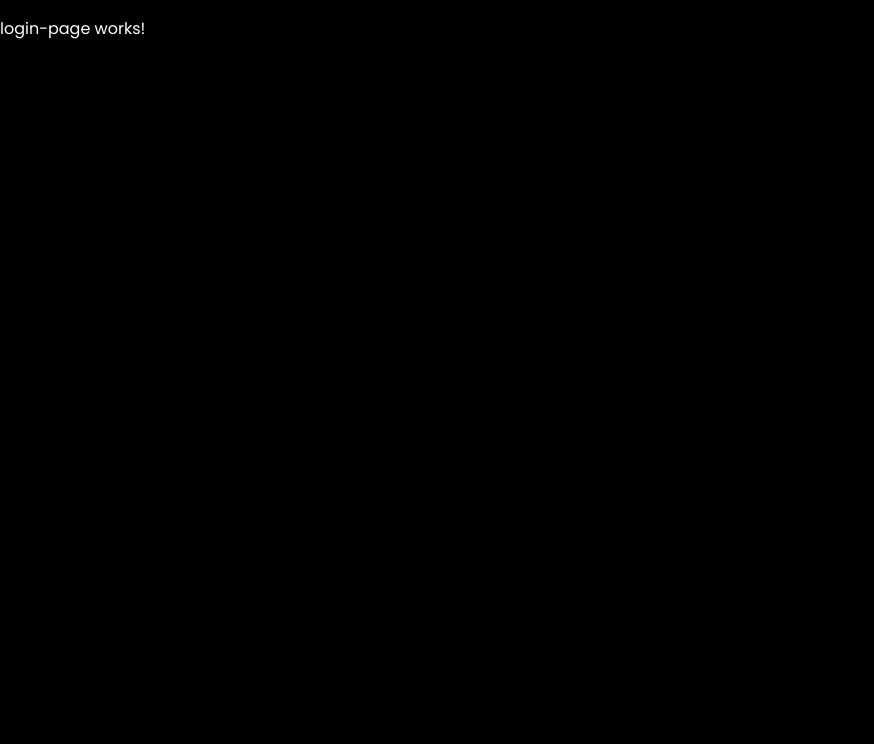
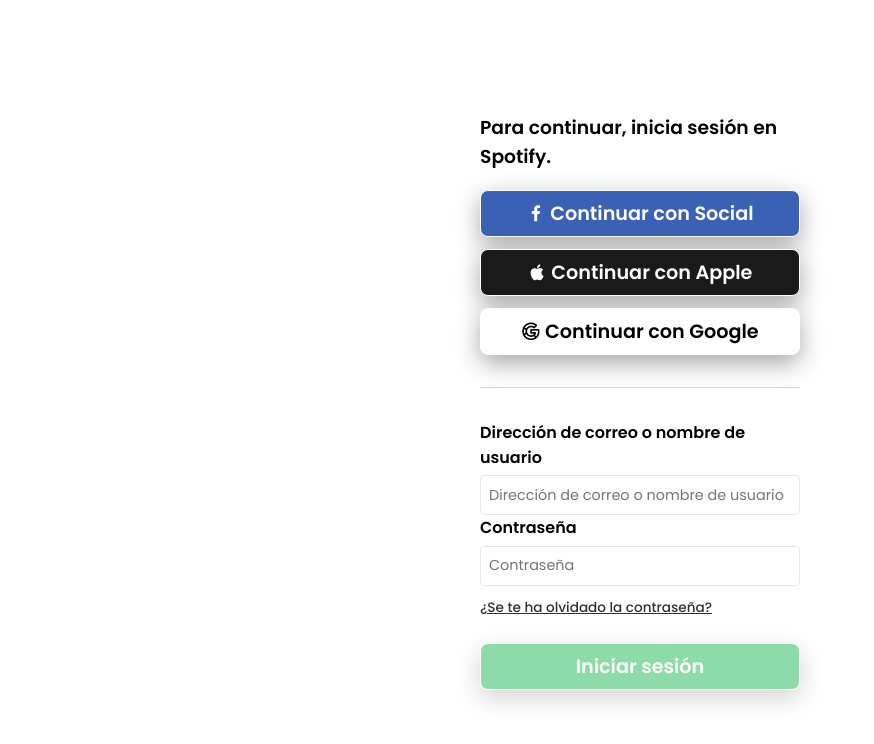
Before and after one commit to Jesus-Rojas/angular-spotify-leifer, an Angular app: page /auth/login in a window 1280 px wide. Shown: the top 744 px of the page, without its empty margins (0-874 px from the left). Built offline with nearby package versions, Linux system fonts and the light colour scheme.

Commit message:
array subscribe and unsubscribe

```diff
--- a/src/app/modules/auth/auth.module.ts
+++ b/src/app/modules/auth/auth.module.ts
@@ -3,6 +3,7 @@ import { CommonModule } from '@angular/common';
 
 import { AuthRoutingModule } from './auth-routing.module';
 import { LoginPageComponent } from './pages/login-page/login-page.component';
+import { ReactiveFormsModule } from '@angular/forms';
 
 
 @NgModule({
@@ -11,7 +12,9 @@ import { LoginPageComponent } from './pages/login-page/login-page.component';
   ],
   imports: [
     CommonModule,
-    AuthRoutingModule
+    AuthRoutingModule,
+    ReactiveFormsModule,
+    // httpmo
   ]
 })
 export class AuthModule { }
--- a/src/app/modules/auth/pages/login-page/login-page.component.css
+++ b/src/app/modules/auth/pages/login-page/login-page.component.css
@@ -0,0 +1,109 @@
+.login-auth-page {
+  position: absolute;
+  width: 100vw;
+  height: 100vh;
+  background-color: var(--color-4);
+  color: var(--color-3);
+  display: flex;
+  justify-content: center;
+  flex-direction: column;
+  align-items: center;
+  align-content: center;
+}
+
+.login-auth-page .login-auth-wrapper {
+  width: 25%;
+  display: flex;
+  justify-content: center;
+  flex-direction: column;
+  align-items: center;
+}
+
+.login-auth-page .login-social-zone {
+  display: flex;
+  flex-direction: column;
+  gap: .75rem;
+  width: 100%;
+}
+
+.login-auth-page .social-btn {
+  border: 0;
+  padding: .5rem 2rem;
+  width: 100%;
+  font-size: var(--font-size-2);
+  border-radius: var(--border-radius-2);
+  box-shadow: var(--shadow-1);
+  border: solid 1px var(--color-4);
+  background-color: var(--color-4);
+  font-weight: 600;
+}
+
+.login-auth-page .login-social-zone .social-btn.btn-fb {
+  background-color: #3A61B3;
+  color: var(--color-4);
+}
+
+.login-auth-page .login-social-zone .social-btn.btn-apple {
+  background-color: #1a1a1a;
+  color: var(--color-4);
+}
+
+.login-auth-page .separator {
+  width: 100%;
+  margin: 2rem 0;
+  border-bottom: solid 1px var(--color-2);
+  opacity: .2;
+}
+
+.login-auth-page .login-auth-form {
+  display: flex;
+  width: 100%;
+  justify-content: flex-start;
+  flex-direction: column;
+}
+
+.login-auth-page .login-auth-form .form-group {
+  display: flex;
+  justify-content: flex-start;
+  flex-direction: column;
+}
+
+.login-auth-page .login-auth-form .form-group input {
+  border: solid 1px #e7e7e7;
+  border-radius: var(--border-radius-1);
+  height: 30px;
+  padding: .25rem .5rem;
+  font-size: 90%;
+}
+
+.login-auth-page .login-auth-form label {
+  padding-bottom: .35rem;
+  font-weight: 600;
+  display: inline-block;
+  margin: 0;
+}
+
+.login-auth-page .login-auth-form .form-steps {
+  padding: .5rem 0;
+}
+
+.login-auth-page .login-auth-form .form-steps .link {
+  color: var(--color-2);
+  font-size: 85%;
+  font-weight: 500;
+  text-decoration: underline;
+}
+
+.login-auth-page .login-auth-form .form-steps .link:hover {
+  color: var(--color-1);
+}
+
+.login-auth-page .login-auth-form .form-action .login {
+  color: var(--color-4);
+  margin: 1rem 0;
+  background-color: var(--color-1);
+}
+
+input.ng-invalid.ng-touched {
+  border: solid 2px red !important
+}
--- a/src/app/modules/auth/pages/login-page/login-page.component.html
+++ b/src/app/modules/auth/pages/login-page/login-page.component.html
@@ -1 +1,30 @@
-<p>login-page works!</p>
+<div class="login-auth-page">
+  <div class="login-auth-wrapper">
+      <h3>Para continuar, inicia sesión en Spotify.</h3>
+      <div class="login-social-zone">
+          <button class="social-btn btn-fb "> <i class="uil uil-facebook-f"></i> Continuar con Social</button>
+          <button class="social-btn btn-apple"><i class="uil uil-apple"></i> Continuar con Apple</button>
+          <button class="social-btn"><i class="uil uil-google"></i> Continuar con Google</button>
+      </div>
+      <div class="separator"></div>
+      <form (ngSubmit)="sendLogin()" [formGroup]="formLogin" class="login-auth-form">
+          <div class="form-group">
+              <label for="email">Dirección de correo o nombre de usuario</label>
+              <input formControlName="email" type="text" placeholder="Dirección de correo o nombre de usuario" class="form-input">
+          </div>
+          <div class="form-group">
+              <label for="password">Contraseña</label>
+              <input formControlName="password" type="password" placeholder="Contraseña" class="form-input">
+          </div>
+          <div class="form-steps">
+              <a class="link" href="">¿Se te ha olvidado la contraseña?</a>
+          </div>
+          <div *ngIf="errorSession">
+              Ocurrio un error con tu email o password
+          </div>
+          <div class="form-action">
+              <button [disabled]="formLogin.invalid" class="login social-btn">Iniciar sesión</button>
+          </div>
+      </form>
+  </div>
+</div>
--- a/src/app/modules/auth/pages/login-page/login-page.component.ts
+++ b/src/app/modules/auth/pages/login-page/login-page.component.ts
@@ -1,4 +1,7 @@
 import { Component, OnInit } from '@angular/core';
+import { FormControl, FormGroup, Validators } from '@angular/forms';
+import { Router } from '@angular/router';
+import { AuthService } from '@modules/auth/services/auth.service';
 
 @Component({
   selector: 'app-login-page',
@@ -6,10 +9,42 @@ import { Component, OnInit } from '@angular/core';
   styleUrls: ['./login-page.component.css']
 })
 export class LoginPageComponent implements OnInit {
+  errorSession: boolean = false
+  formLogin: FormGroup = new FormGroup({});
 
-  constructor() { }
+  constructor(private authService: AuthService) { }
+  // constructor(private authService: AuthService, private cookie: CookieService, private router: Router) { }
 
   ngOnInit(): void {
+    this.formLogin = new FormGroup(
+      {
+        email: new FormControl('', [
+          Validators.required,
+          Validators.email
+        ]),
+        password: new FormControl('',
+          [
+            Validators.required,
+            Validators.minLength(6),
+            Validators.maxLength(12)
+          ])
+      }
+    )
   }
 
+  sendLogin(): void {
+    const { email, password } = this.formLogin.value
+    this.authService.sendCredentials(email, password)
+    //   //TODO: 200 <400
+    //   .subscribe(responseOk => { //TODO: Cuando el usuario credenciales Correctas ✔✔
+    //     console.log('Session iniciada correcta', responseOk);
+    //     const { tokenSession, data } = responseOk
+    //     this.cookie.set('token', tokenSession, 4, '/') //TODO:📌📌📌📌
+    //     this.router.navigate(['/', 'tracks'])
+    //   },
+    //     err => {//TODO error 400>=
+    //       this.errorSession = true
+    //       console.log('⚠⚠⚠⚠Ocurrio error con tu email o password');
+    //     })
+  }
 }
--- /dev/null
+++ b/src/app/modules/auth/services/auth.service.ts
@@ -0,0 +1,25 @@
+import { Injectable } from '@angular/core';
+import { Observable } from 'rxjs';
+import { environment } from 'src/environments/environment';
+
+@Injectable({
+  providedIn: 'root'
+})
+export class AuthService {
+  private readonly URL = environment.api
+  constructor() { }
+  // constructor(private http: HttpClient) { }
+
+  sendCredentials(email: string, password: string) {
+    // sendCredentials(email: string, password: string): Observable<any> {
+    const body = {
+      email,
+      password
+    }
+    // return this.http.post(`${this.URL}/auth/login`, body)
+  }
+
+  suma(a: number, b: number): number {
+    return a + b
+  }
+}
--- a/src/app/shared/components/card-player/card-player.component.html
+++ b/src/app/shared/components/card-player/card-player.component.html
@@ -1,6 +1,6 @@
 <!-- Diseño del mode (small)-->
 <div *ngIf="mode==='small'" class="card-player player-small">
-  <img [src]="track.cover" [alt]="track.name" class="cover">
+  <img appImgBroken [src]="track.cover" [alt]="track.name" class="cover">
   <div class="content-player">
     {{track.name}}
   </div>
--- a/src/app/shared/components/card-player/card-player.component.ts
+++ b/src/app/shared/components/card-player/card-player.component.ts
@@ -1,5 +1,6 @@
 import { Component, Input, OnInit } from '@angular/core';
 import { TrackModel } from '@core/models/tracks.model';
+import { MultimediaService } from '@shared/services/multimedia.service';
 
 @Component({
   selector: 'app-card-player',
@@ -10,13 +11,13 @@ export class CardPlayerComponent implements OnInit {
   @Input() mode: 'small' | 'big' = 'small'
   @Input() track: TrackModel = { _id: 0, name: '', album: '', url: '', cover: '' };
 
-  // constructor(private multimediaService: MultimediaService) { }
-  constructor() { }
+  constructor(private multimediaService: MultimediaService) { }
 
   ngOnInit(): void {
   }
 
   sendPlay(track: TrackModel): void {
+    this.multimediaService.callback.emit(track)
     // this.multimediaService.trackInfo$.next(track)
   }
 }
--- a/src/app/shared/components/media-player/media-player.component.ts
+++ b/src/app/shared/components/media-player/media-player.component.ts
@@ -1,12 +1,14 @@
-import { Component, OnInit } from '@angular/core';
+import { Component, OnDestroy, OnInit } from '@angular/core';
 import { TrackModel } from '@core/models/tracks.model';
+import { MultimediaService } from '@shared/services/multimedia.service';
+import { Subscription } from 'rxjs';
 
 @Component({
   selector: 'app-media-player',
   templateUrl: './media-player.component.html',
   styleUrls: ['./media-player.component.css']
 })
-export class MediaPlayerComponent implements OnInit {
+export class MediaPlayerComponent implements OnInit, OnDestroy {
   mockCover: TrackModel = {
     cover: 'https://www.ngenespanol.com/wp-content/uploads/2018/08/La-primera-imagen-de-la-historia.jpg',
     album: 'Angular',
@@ -14,10 +16,22 @@ export class MediaPlayerComponent implements OnInit {
     url: 'http://localhost/track.mp3',
     _id: 1
   }
+  listObservers$: Subscription[] = []
+  state: string = 'paused'
 
-  constructor() { }
+  constructor(private multimediaService: MultimediaService) { }
 
   ngOnInit(): void {
+    const observer1$: Subscription = this.multimediaService.callback
+      .subscribe((res: TrackModel) => {
+        console.log(res)
+      })
+    this.listObservers$ = [observer1$]
   }
 
+  ngOnDestroy(): void {
+    this.listObservers$.forEach( observer => {
+      observer.unsubscribe()
+    })
+  }
 }
--- /dev/null
+++ b/src/app/shared/services/multimedia.service.ts
@@ -0,0 +1,11 @@
+import { Injectable, EventEmitter } from '@angular/core';
+
+@Injectable({
+  providedIn: 'root'
+})
+export class MultimediaService {
+
+  callback: EventEmitter<any> = new EventEmitter<any>()
+
+  constructor() { }
+}
--- a/src/environments/environment.prod.ts
+++ b/src/environments/environment.prod.ts
@@ -1,3 +1,4 @@
 export const environment = {
-  production: true
+  production: true,
+  api: ''
 };
--- a/src/environments/environment.ts
+++ b/src/environments/environment.ts
@@ -3,7 +3,8 @@
 // The list of file replacements can be found in `angular.json`.
 
 export const environment = {
-  production: false
+  production: false,
+  api: ''
 };
 
 /*
```
Also changed, not shown: 2 other files (tests, documents, lock files or other folders). Lines whose indentation alone changed are shown as unchanged.
